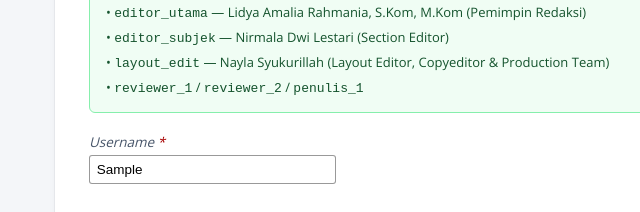
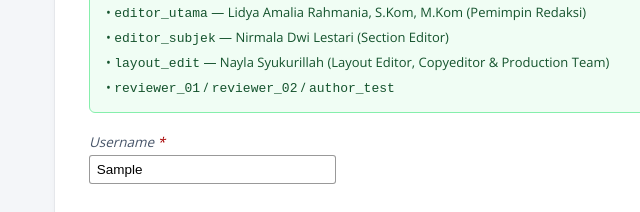
Before and after one commit to Raden-Yascuw/hortus-journal-ojs, a plain HTML site: page login.html in a window 1280 px wide. Both pictures are taken after typing "Sample", "Sample123" into the empty fields and a click on the button "Login". Shown: the part 500-712 px from the top of the page, 0-640 px from the left. Drawn offline with nearby package versions, Linux system fonts and the light colour scheme.

Commit message:
Support all OJS username variants in login handler

```diff
--- a/login.html
+++ b/login.html
@@ -170,7 +170,7 @@
 	• <code>editor_utama</code> — Lidya Amalia Rahmania, S.Kom, M.Kom (Pemimpin Redaksi)<br>
 	• <code>editor_subjek</code> — Nirmala Dwi Lestari (Section Editor)<br>
 	• <code>layout_edit</code> — Nayla Syukurillah (Layout Editor, Copyeditor &amp; Production Team)<br>
-	• <code>reviewer_1</code> / <code>reviewer_2</code> / <code>penulis_1</code>
+	• <code>reviewer_01</code> / <code>reviewer_02</code> / <code>author_test</code>
 </div>
 <script>
 function handleOJSLogin(e) {
@@ -183,9 +183,13 @@ function handleOJSLogin(e) {
 		'editor_utama': { username: 'editor_utama', name: 'Lidya Amalia Rahmania, S.Kom, M.Kom', role: 'Pemimpin Redaksi' },
 		'editor_subjek': { username: 'editor_subjek', name: 'Nirmala Dwi Lestari', role: 'Section Editor' },
 		'layout_edit': { username: 'layout_edit', name: 'Nayla Syukurillah', role: 'Layout, Copyeditor & Production' },
-		'reviewer_1': { username: 'reviewer_1', name: 'Prof. Dr. Ir. Hendra Kusuma, M.Sc.', role: 'Reviewer A' },
-		'reviewer_2': { username: 'reviewer_2', name: 'Dr. Siti Aminah, S.P., M.Si.', role: 'Reviewer B' },
-		'penulis_1': { username: 'penulis_1', name: 'Bagus Setiawan, S.P., M.Agr.', role: 'Author' }
+		'admin': { username: 'Admin_jurnal', name: 'Mohammad Yanuar Rizky', role: 'Site Administrator & Journal Manager' },
+		'reviewer_01': { username: 'reviewer_01', name: 'Prof. Dr. Ir. Hendra Kusuma, M.Sc.', role: 'Reviewer A' },
+		'reviewer_01': { username: 'reviewer_01', name: 'Prof. Dr. Ir. Hendra Kusuma, M.Sc.', role: 'Reviewer A' },
+		'reviewer_02': { username: 'reviewer_02', name: 'Dr. Siti Aminah, S.P., M.Si.', role: 'Reviewer B' },
+		'reviewer_02': { username: 'reviewer_02', name: 'Dr. Siti Aminah, S.P., M.Si.', role: 'Reviewer B' },
+		'author_test': { username: 'author_test', name: 'Bagus Setiawan, S.P., M.Agr.', role: 'Author' },
+		'author_test': { username: 'author_test', name: 'Bagus Setiawan, S.P., M.Agr.', role: 'Author' }
 	};
 	var errBox = document.getElementById('loginErrorBox');
 	if (accounts[u] && (p === 'Hortus2026!' || p === 'hortus2026!')) {
```
Also changed, not shown: public_site/login.html (+8 -4 lines).
